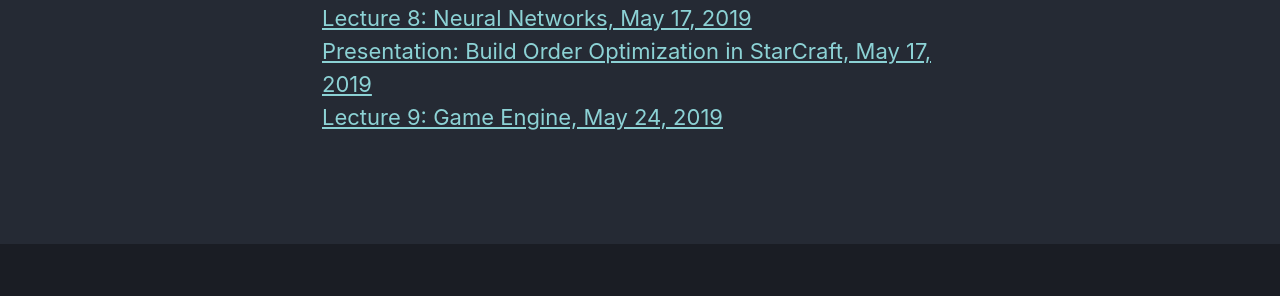
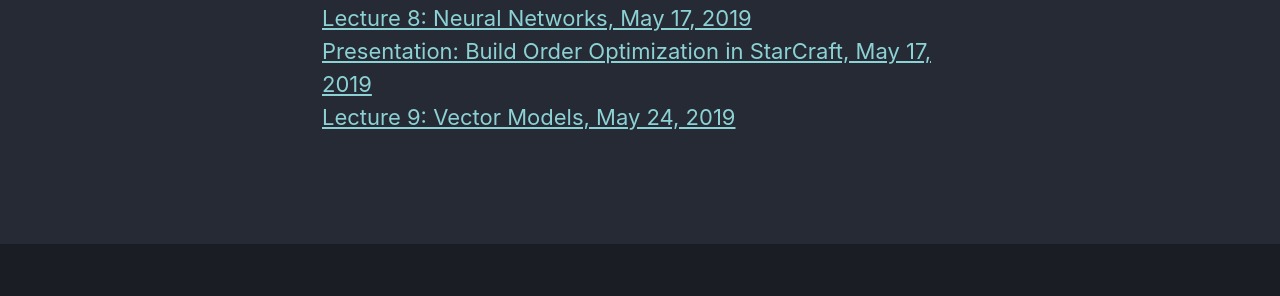
Before and after one commit to yawgmoth/PF-3341, a Jekyll site: the page built from _pages/slides.html, in a window 1280 px wide. Shown: the part 590-886 px from the top of the page. Built offline with Jekyll 4.4.1, drawn with Linux system fonts in a browser that asks for light colours; cached includes are drawn as plain includes; nearby versions of some CDN libraries.

Commit message:
fix link text

```diff
--- a/_pages/slides.html
+++ b/_pages/slides.html
@@ -20,7 +20,7 @@ categories: [frontpage]
 <a href="lecture7a.html">Presentation: Re-determinizing Information Set Monte Carlo Tree Search in Hanabi, May 10, 2019</a><br/>
 <a href="lecture8.html">Lecture 8: Neural Networks, May 17, 2019</a><br/>
 <a href="lecture8a.html">Presentation: Build Order Optimization in StarCraft, May 17, 2019</a><br/>
-<a href="lecture9.html">Lecture 9: Game Engine, May 24, 2019</a><br/>
+<a href="lecture9.html">Lecture 9: Vector Models, May 24, 2019</a><br/>
 <!--<a href="lecture10.html">Lecture 10: Unity, part 2, Jan 22, 2019</a><br/>
 <a href="lecture11.html">Lecture 11: Unity, part 3, Jan 23, 2019</a><br/>
 <a href="lecture12.html">Lecture 12: 3D Graphics, Jan 24, 2019</a><br/>
```
